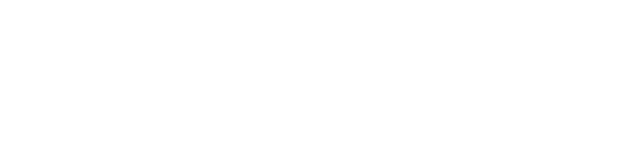
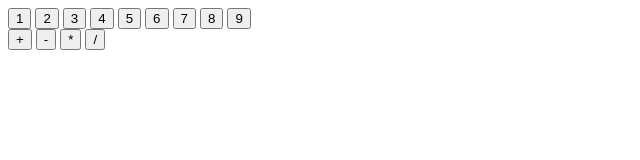
Before and after one commit to Gham556/calculator, a plain HTML site: page index.html in a window 1280 px wide. Shown: the whole page, without its empty margins (0-640 px from the left). Drawn offline with Linux system fonts and the light colour scheme.

Commit message:
link script.js add buttons

```diff
--- a/index.html
+++ b/index.html
@@ -5,8 +5,32 @@
     <meta http-equiv="X-UA-Compatible" content="IE=edge">
     <meta name="viewport" content="width=device-width, initial-scale=1.0">
     <title>Document</title>
+    <script src="script.js"></script>
 </head>
 <body>
+    <div class="calculator">
+        <div class="display"></div>
+            <div class="buttonContainer">
+                <div class="numberButtons">
+                    <button id="one">1</button>
+                    <button id="two">2</button>
+                    <button id="three">3</button>
+                    <button id="four">4</button>
+                    <button id="five">5</button>
+                    <button id="six">6</button>
+                    <button id="7">7</button>
+                    <button id="8">8</button>
+                    <button id="9">9</button>
+                </div>
+                <div class="operatorButtons">
+                    <button id="add">+</button>
+                    <button id="subtract">-</button>
+                    <button id="multipy">*</button>
+                    <button id="divide">/</button>
+                </div>
+            </div>
+        </div>
 
+    </div>
 </body>
 </html>
```
